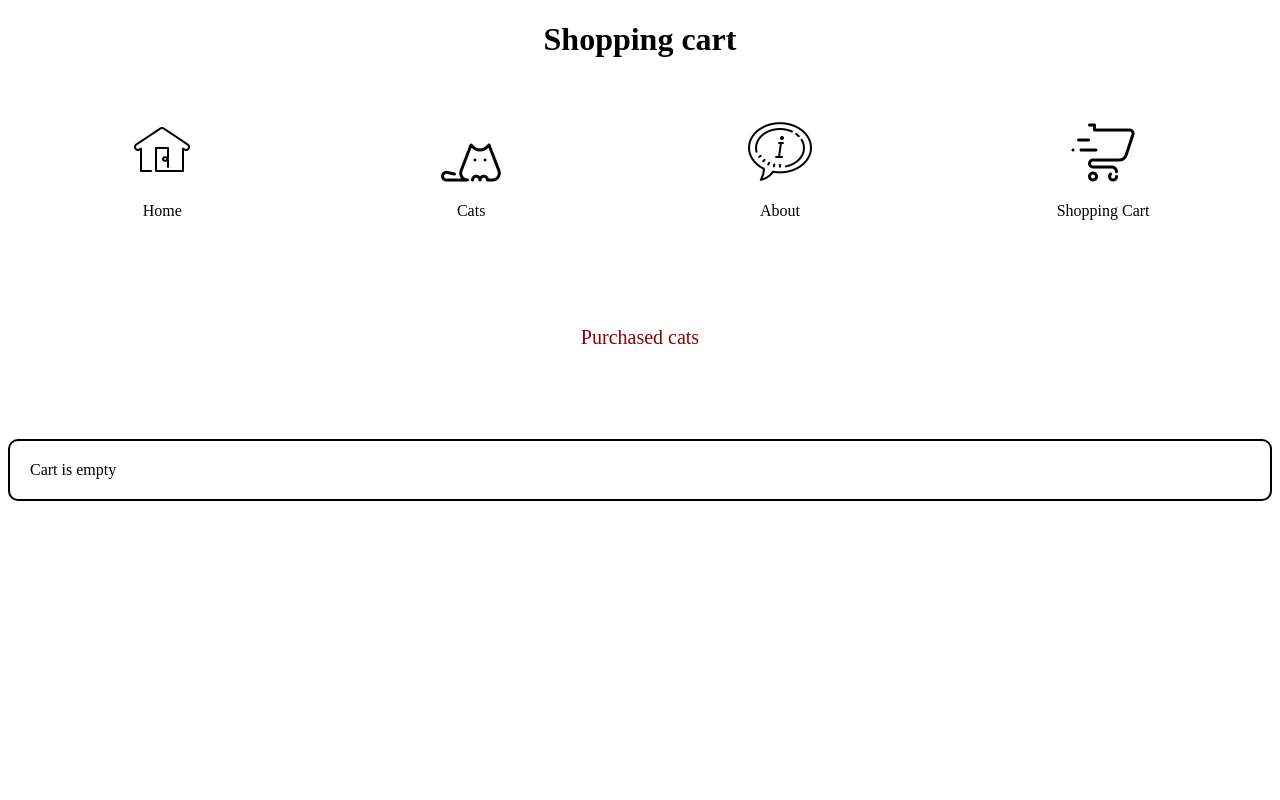
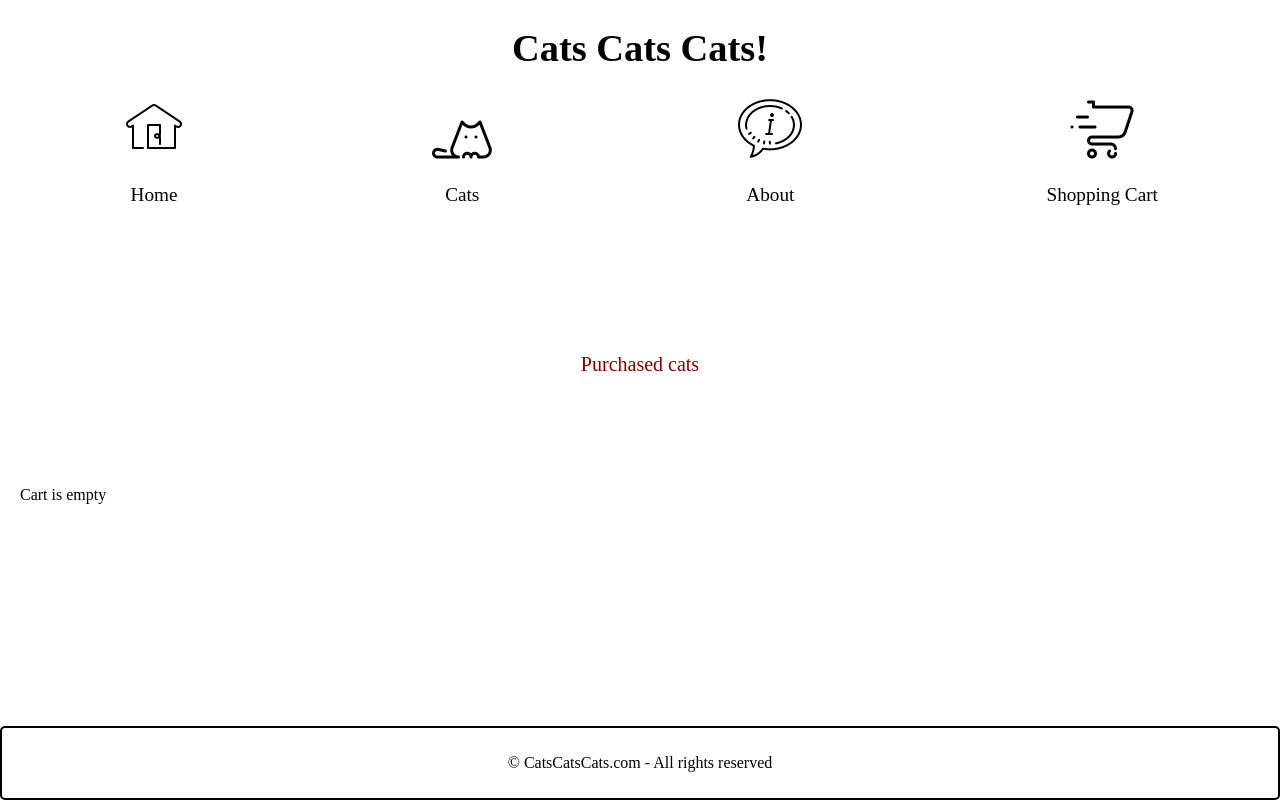
Before and after one commit to Myglarn/CatShop_PartA, a plain HTML site: page pages/Cart.html in a window 1280 px wide. Drawn offline with Linux system fonts and the light colour scheme; no server answers.

Commit message:
Added a footer to all pages. Also minor changes to css and structure

```diff
--- a/pages/Cart.html
+++ b/pages/Cart.html
@@ -12,36 +12,47 @@
 </head>
 
 <body>
-    <h1 class="myHeader">Shopping cart</h1>
+    <header>
+        <h1>Cats Cats Cats!</h1>
 
         <nav class="mainNav">
             <a href="../index.html" class="icons">
-            <img src="../images/HomeIcon.png"/>
+                <img src="../images/HomeIcon.png" />
                 <p>Home</p>
             </a>
 
             <a href="Cats.html" class="icons">
-                <img id="CatIcon" src="../images/CatsIcon.png"/>
+                <img id="CatIcon" src="../images/CatsIcon.png" />
                 <p id="CatsText">Cats</p>
             </a>
 
             <a href="About.html" class="icons">
-                <img src="../images/AboutIcon.png"/>
+                <img src="../images/AboutIcon.png" />
                 <p>About</p>
             </a>
 
 
             <a href="Cart.html" class="icons">
-            <img src="../images/ShoppingCartIcon.png"/>
+                <img src="../images/ShoppingCartIcon.png" />
                 <p>Shopping Cart</p>
             </a>
         </nav>
+    </header>
+
+
+    <main>
 
         <p class="pageDescription">Purchased cats</p>
 
         <section id="cartContent"></section>
+    </main>
 
+    <footer>
+        <p>© CatsCatsCats.com - All rights reserved</p>
+    </footer>
 
 </body>
 
+
+
 </html>
--- a/styles.css
+++ b/styles.css
@@ -1,9 +1,30 @@
-.myHeader {
+header{
+    text-align: center;
+    justify-content: center;
     color: rgb(0, 0, 0);
     justify-self: center;
     padding-bottom: 3%;
+    font-size: larger;
 }
 
+body {
+      min-height: 100vh;
+      margin: 0;
+      display: flex;
+      flex-direction: column;
+  }
+
+  main {
+      flex: 1;
+  }
+
+  footer {
+      border: 2px solid #000000;
+      border-radius: 5px;
+      padding: 10px;
+      text-align: center;
+      color: rgb(0, 0, 0);
+  }
 
 .pageDescription {
     color: darkred;
@@ -26,12 +47,13 @@
 }
 
 #cartContent {
-    border: 2px solid #000000;
-    border-radius: 10px;
-    display: grid;
+    /* border: 2px solid #000000;
+    border-radius: 10px; */
+    display: flex;
     grid-template-columns: repeat(auto-fill, minmax(250px, 1fr));
     gap: 20px;
     padding: 20px;
+    text-align: center;
 }
 
 .cartItem {
```
Also changed, not shown: index.html (+9 -7 lines), pages/About.html (+12 -7 lines), pages/Cats.html (+12 -8 lines). Lines whose indentation alone changed are shown as unchanged.
